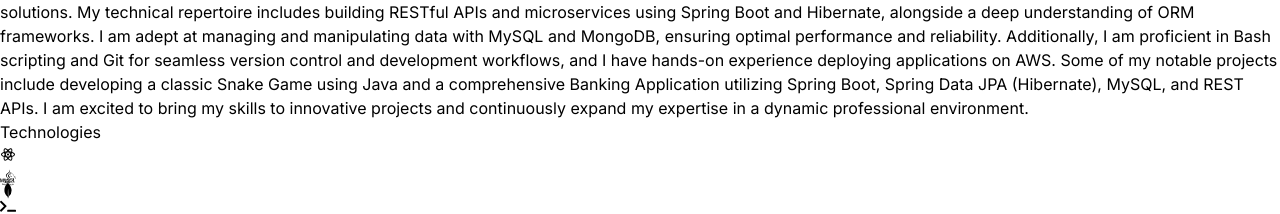
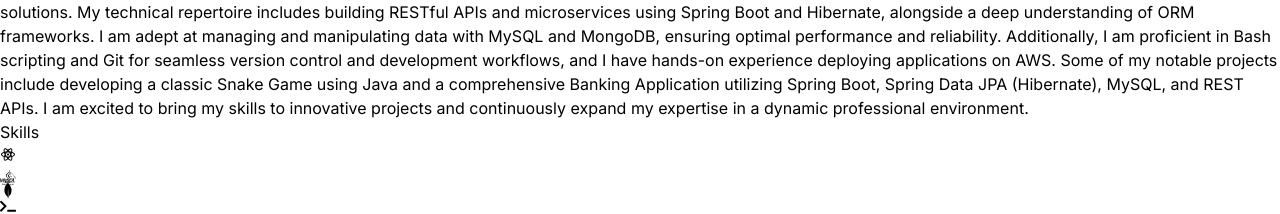
Before and after one commit to Anandhaselavam/react-portfolio, a React (Vite) app: page / in a window 1280 px wide. Shown: the part 1120-1334 px from the top of the page. Built offline with nearby package versions, Linux system fonts and the light colour scheme.

Commit message:
Update Technologies.jsx

```diff
--- a/src/components/Technologies.jsx
+++ b/src/components/Technologies.jsx
@@ -31,7 +31,7 @@
         whileInView={{ opacity: 1, y: 0 }}
         initial={{ opacity: 0, y: -100 }}
         transition={{ duration: 1.5 }}
-        className="my-20 text-center text-4xl"> Technologies </motion.h1>
+        className="my-20 text-center text-4xl"> Skills </motion.h1>
         <motion.div
         whileInView={{ opacity: 1, x:0 }}
         initial={{ opacity: 0, x: -100 }}
```
